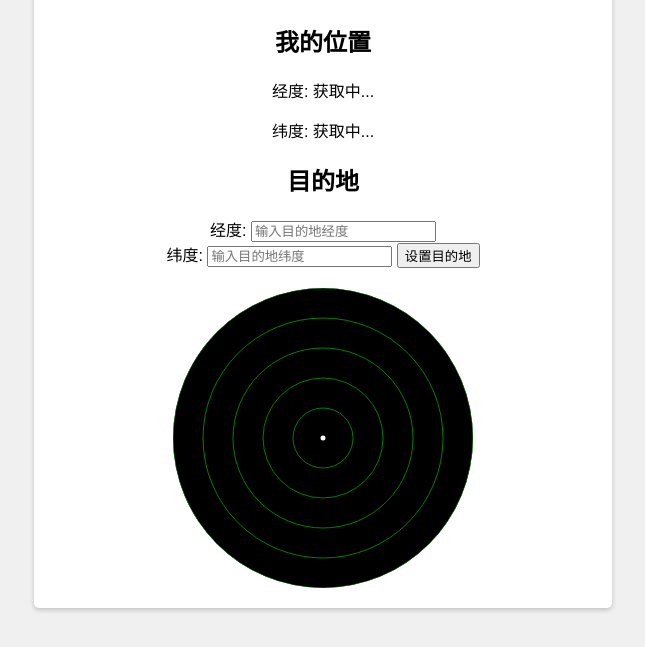
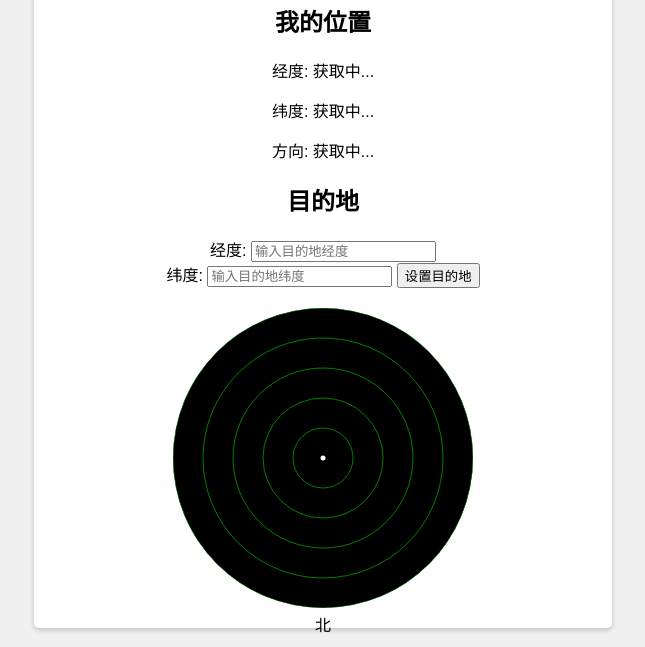
Before and after one commit to Yinfan121/EZTRACK, a plain HTML site: page index.html in a window 1280 px wide. Shown: the part 169-816 px from the top of the page, without its empty margins (317-962 px from the left). Drawn offline with Linux system fonts and the light colour scheme.

Commit message:
Update index.html

```diff
--- a/index.html
+++ b/index.html
@@ -13,6 +13,7 @@
             <h2>我的位置</h2>
             <p>经度: <span id="longitude">获取中...</span></p>
             <p>纬度: <span id="latitude">获取中...</span></p>
+            <p>方向: <span id="heading">获取中...</span></p>
         </div>
 
         <div class="destination">
@@ -28,6 +29,11 @@
         <div class="radar-container">
             <canvas id="radar" width="300" height="300"></canvas>
             <div class="center-dot"></div>
+            <div class="compass">
+                <div class="compass-line"></div>
+                <div class="compass-text">北</div>
+                <div class="dest-marker"></div>
+            </div>
         </div>
     </div>
 
```
